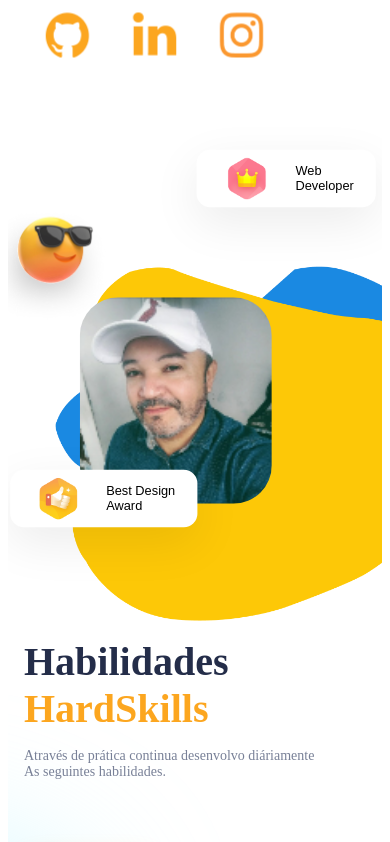
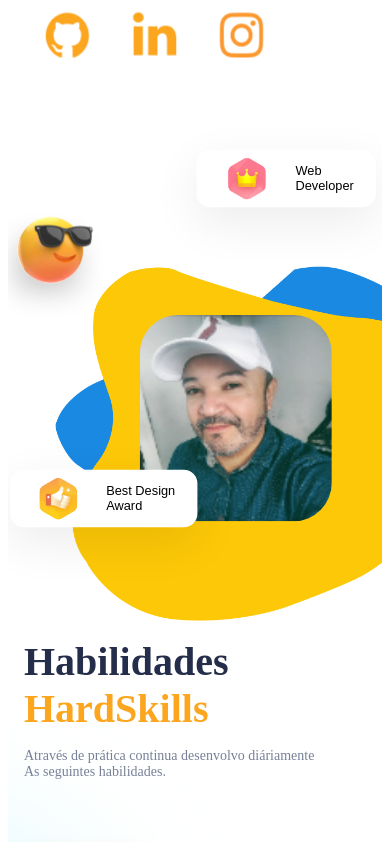
Before and after one commit to elizeu-lima/mypage, a React (Create React App) app: page / in a window 390 px wide. Shown: the part 614-1456 px from the top of the page. Built offline with nearby package versions, Linux system fonts and the light colour scheme.

Commit message:
css @social midia

```diff
--- a/src/components/Intro/Intro.css
+++ b/src/components/Intro/Intro.css
@@ -101,6 +101,12 @@
     gap: 7rem;
     height: 64rem;
   }
+  .i-right > :nth-child(3) {
+    transform: scale(2);
+    left: 65%;
+    bottom: 35%;
+    border-radius: 1.5rem;
+  }
 
   .i-right {
     transform: scale(0.8);
```
